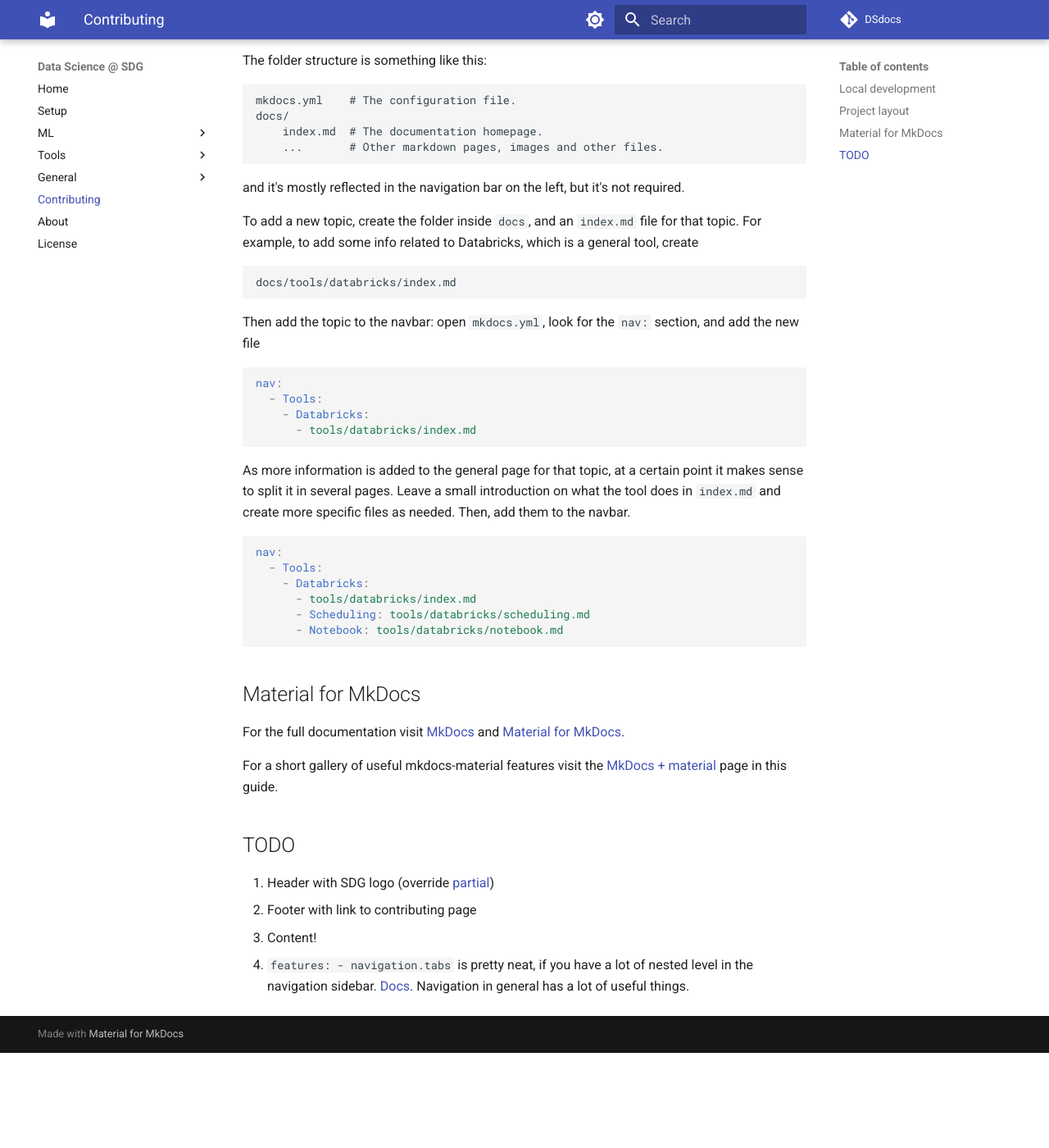
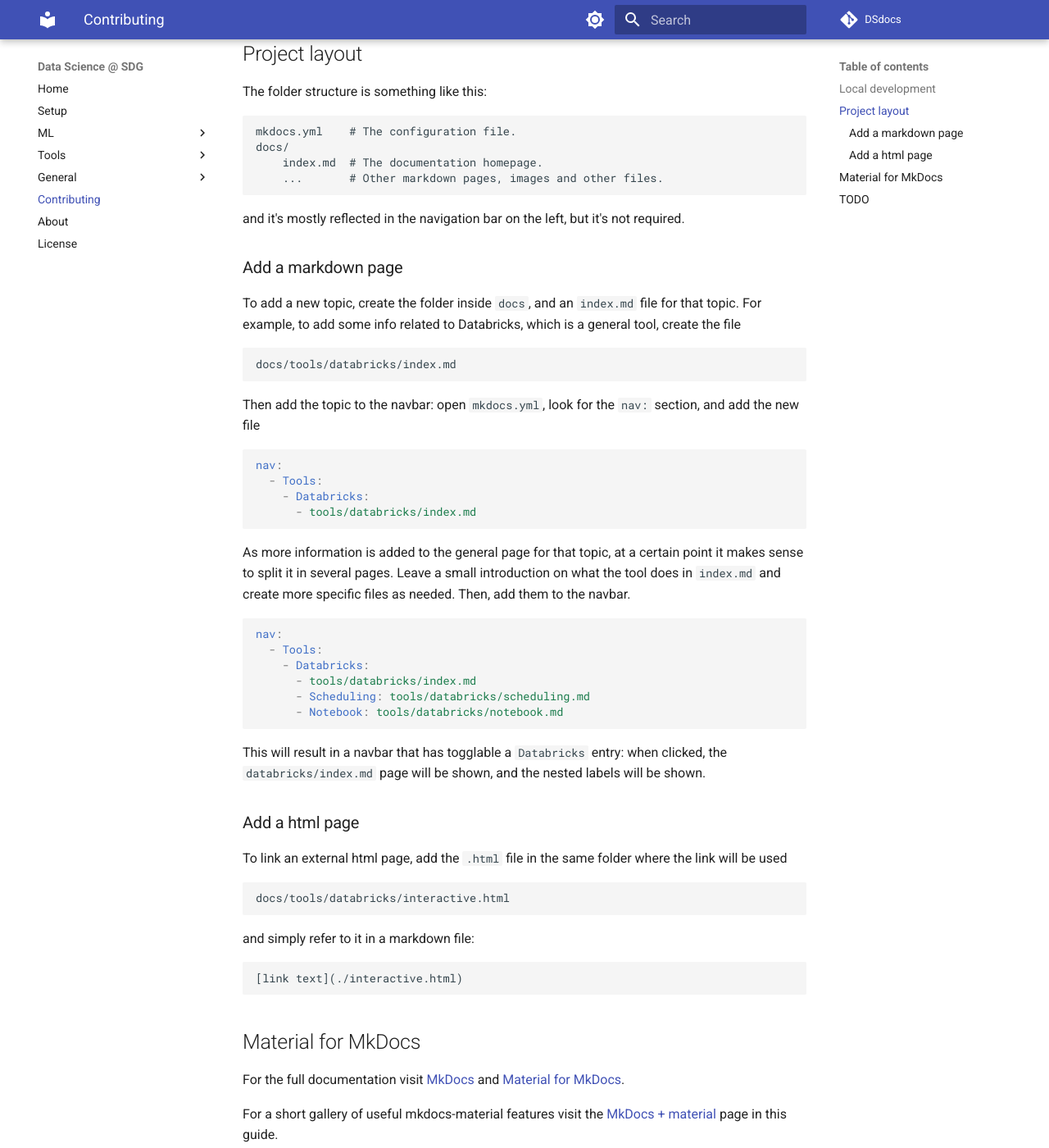
Before and after one commit to pietro-nobili-SDG/dsdocs, an MkDocs documentation site: the page built from docs/mkdocs/contributing.md, in a window 1280 px wide and 1400 px high, scrolled down 465 px. Shown: the whole window at 82% size. Built offline with MkDocs 1.6.1 and Material for MkDocs 9.7.7, drawn with Linux system fonts in a browser that asks for light colours; comment, search, counter and statistics services are not loaded; before the commit the page ends 1749 px from its top, so only the background shows below that; some of the changed text lies outside the part shown.

Commit message:
Add info on how to link a html page

````diff
--- a/docs/mkdocs/contributing.md
+++ b/docs/mkdocs/contributing.md
@@ -30,11 +32,13 @@ docs/
 and it's mostly reflected in the navigation bar on the left,
 but it's not required.
 
+### Add a markdown page
+
 To add a new topic, create the folder inside `docs`,
 and an `index.md` file for that topic.
 For example, to add some info related to Databricks,
 which is a general tool,
-create
+create the file
 
 ```
 docs/tools/databricks/index.md
@@ -66,6 +70,25 @@ nav:
       - Notebook: tools/databricks/notebook.md
 ```
 
+This will result in a navbar that has togglable a `Databricks` entry:
+when clicked, the `databricks/index.md` page will be shown,
+and the nested labels will be shown.
+
+### Add a html page
+
+To link an external html page,
+add the `.html` file in the same folder where the link will be used
+
+```
+docs/tools/databricks/interactive.html
+```
+
+and simply refer to it in a markdown file:
+
+```
+[link text](./interactive.html)
+```
+
 ## Material for MkDocs
 
 For the full documentation visit [MkDocs](https://www.mkdocs.org)
````
Also changed, not shown: other parts of docs/mkdocs/contributing.md (+2 -0 lines).
